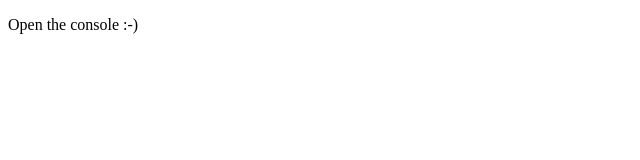
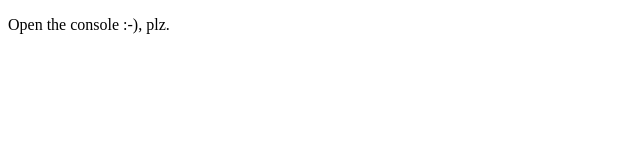
Before and after one commit to estuo/goit-js-hw-02, a plain HTML site: page index.html in a window 1280 px wide. Shown: the full height of the page, 0-640 px from the left. Drawn offline with Linux system fonts and the light colour scheme.

Commit message:
Rebuild update

```diff
--- a/index.html
+++ b/index.html
@@ -10,6 +10,6 @@
     <script src="./js/task-4.js" defer></script>
   </head>
   <body>
-    <p>Open the console :-)</p>
+    <p>Open the console :-), plz.</p>
   </body>
 </html>
```
